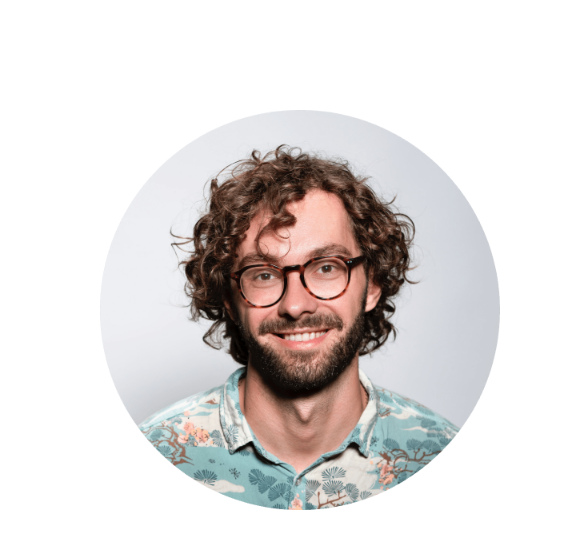
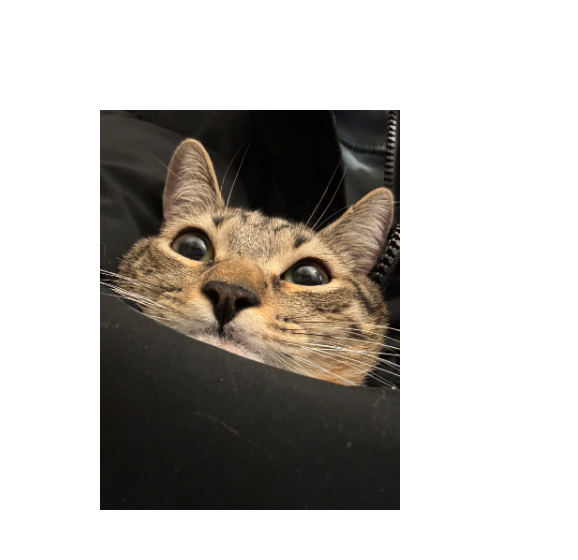
Before and after one commit to Doriru7/portfolio, a plain HTML site: page index.html in a window 1280 px wide. Shown: the part 174-734 px from the top of the page, 164-742 px from the left. Drawn offline with Linux system fonts and the light colour scheme.

Commit message:
profile huzi

```diff
--- a/index.html
+++ b/index.html
@@ -38,7 +38,7 @@
     </nav>
     <section id="profile">
       <div class="section_pic-container">
-        <img src="./assets/profile-pic.png" alt="Hao profile picture">
+        <img src="./assets/profile_huzi.jpg" alt="Hao profile picture">
       </div>
       <div class="section_text">
         <p class="section_text_p1">Hello, I'm</p>
```
Also changed, not shown: assets/profile_huzi.jpg (added).
